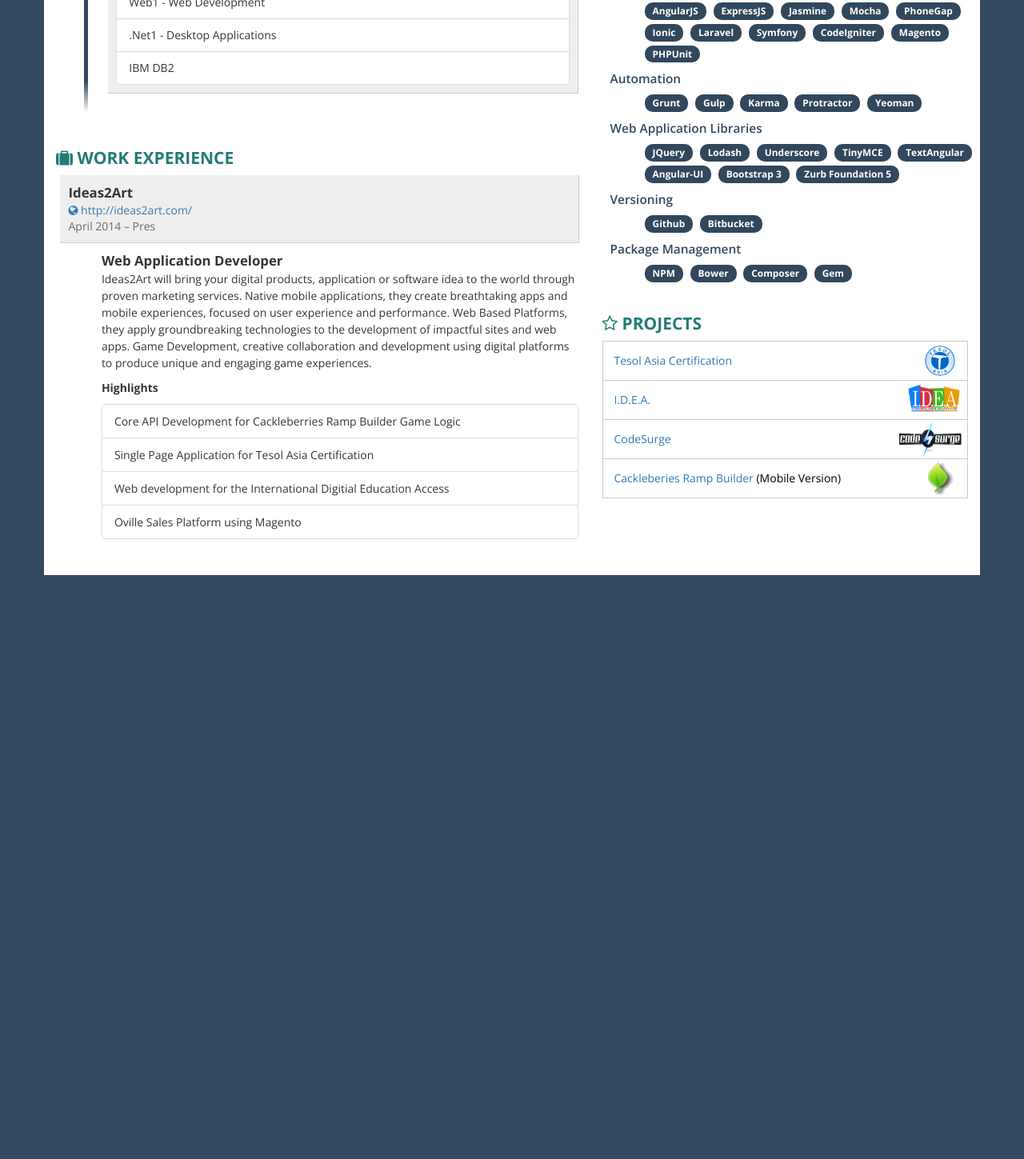
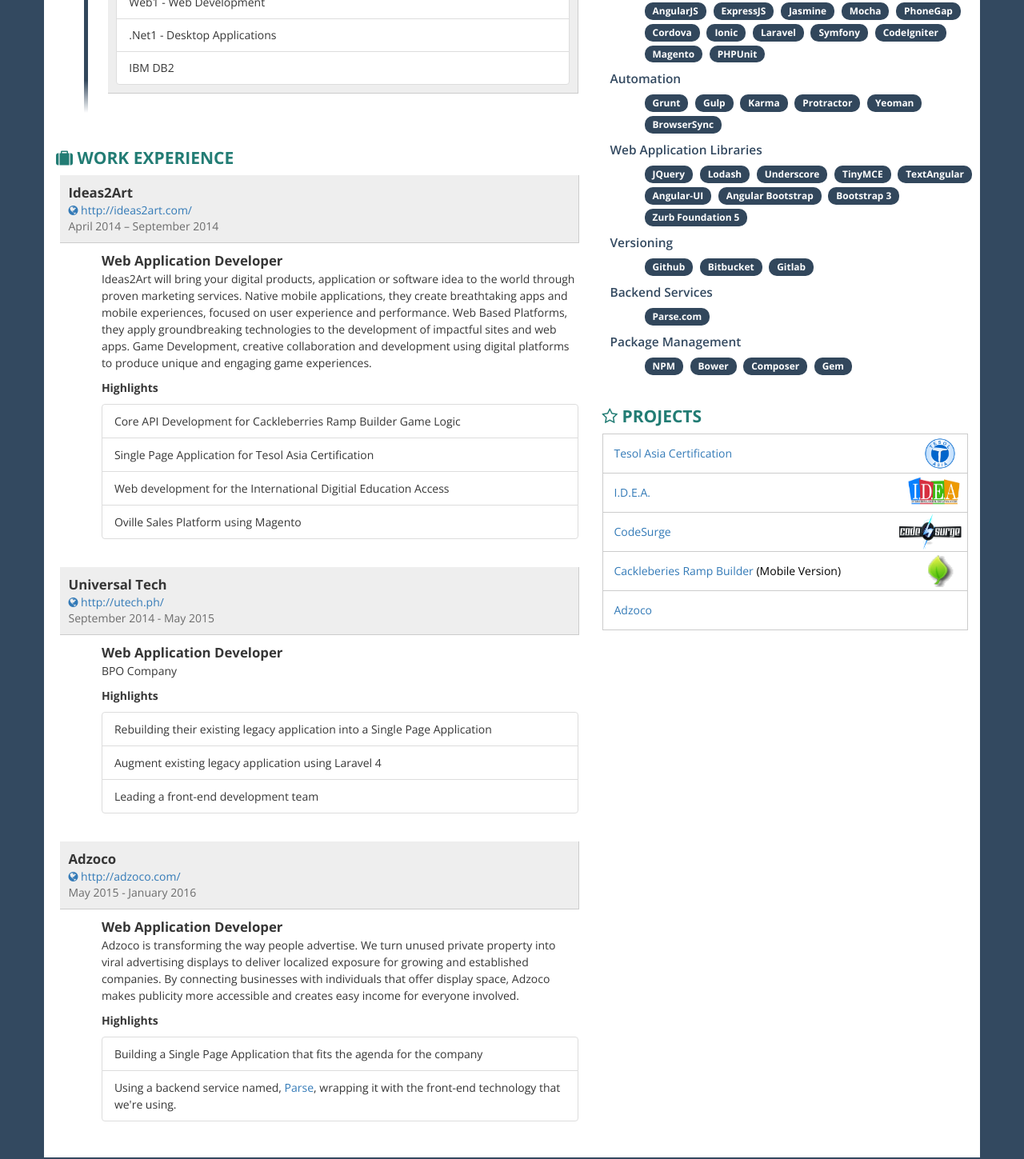
Before and after one commit to ryeballar/ryeballar.github.io, a plain HTML site: page index.html in a window 1280 px wide. Shown: the part 634-2083 px from the top of the page at 80% size. Before the commit the page ends 1368 px from the top, so only its background shows below. Drawn offline with nearby package versions, Linux system fonts and the light colour scheme.

Commit message:
added new wirj experience

```diff
--- a/index.html
+++ b/index.html
@@ -474,7 +474,7 @@
           </div>
           <!-- WORK EXPERIENCE -->
           <div class="box" style="margin: 0">
-            <h2><i class="fa fa-suitcase ico"></i> Work Experience</h2>
+			  <h2><i class="fa fa-suitcase ico"></i> Work Experience</h2>
               <div class="job clearfix">
                 <div class="row">
                   <div class="details">
@@ -482,7 +482,7 @@
                     <div class="address">
                       <a href="http://ideas2art.com/" target="_blank"><i class="fa fa-globe ico"></i> http://ideas2art.com/</a>
                     </div>
-                    <div class="year">April 2014 – Pres</div>
+                    <div class="year">April 2014 – September 2014</div>
                   </div>
                 </div>
                 <div class="row">
@@ -500,7 +500,59 @@
                     </div>
                   </div>
                 </div>
-              </div>
+			</div>
+
+			<div class="job clearfix">
+				<div class="row">
+					<div class="details">
+						<div class="where">Universal Tech</div>
+						<div class="address">
+							<a href="http://utech.ph/" target="_blank"><i class="fa fa-globe ico"></i> http://utech.ph/</a>
+						</div>
+						<div class="year">September 2014 - May 2015</div>
+					</div>
+				</div>
+				<div class="row">
+					<div class="col-xs-offset-1 col-xs-11">
+						<div class="profession">Web Application Developer</div>
+						<div class="description">
+							BPO Company
+							<div class="highlights">Highlights</div>
+							<ul class="list-group">
+								<li class="list-group-item">Rebuilding their existing legacy application into a Single Page Application</li>
+								<li class="list-group-item">Augment existing legacy application using Laravel 4</li>
+								<li class="list-group-item">Leading a front-end development team</li>
+							</ul>
+						</div>
+					</div>
+				</div>
+			</div>
+
+			<div class="job clearfix">
+				<div class="row">
+					<div class="details">
+						<div class="where">Adzoco</div>
+						<div class="address">
+							<a href="http://adzoco.com/" target="_blank"><i class="fa fa-globe ico"></i> http://adzoco.com/</a>
+						</div>
+						<div class="year">May 2015 - January 2016</div>
+					</div>
+				</div>
+				<div class="row">
+					<div class="col-xs-offset-1 col-xs-11">
+						<div class="profession">Web Application Developer</div>
+						<div class="description">
+							Adzoco is transforming the way people advertise. We turn unused private property into viral advertising displays to deliver localized exposure for growing and established companies. By connecting businesses with individuals that offer display space, Adzoco makes publicity more accessible and creates easy income for everyone involved.
+							<div class="highlights">Highlights</div>
+							<ul class="list-group">
+								<li class="list-group-item">Building a Single Page Application that fits the agenda for the company</li>
+								<li class="list-group-item">Using a backend service named, <a href="http://parse.com/">Parse</a>, wrapping it with the front-end technology that we're using.</li>
+							</ul>
+						</div>
+					</div>
+				</div>
+			</div>
+
           </div>
         </div>
         <div class="col-xs-12 col-sm-5">
@@ -590,6 +642,7 @@
                 <span class="skill badge">Jasmine</span>
                 <span class="skill badge">Mocha</span>
                 <span class="skill badge">PhoneGap</span>
+                <span class="skill badge">Cordova</span>
                 <span class="skill badge">Ionic</span>
                 <span class="skill badge">Laravel</span>
                 <span class="skill badge">Symfony</span>
@@ -609,6 +662,7 @@
                 <span class="skill badge">Karma</span>
                 <span class="skill badge">Protractor</span>
                 <span class="skill badge">Yeoman</span>
+                <span class="skill badge">BrowserSync</span>
               </div>
             </div>
             <div class="skills clearfix">
@@ -623,6 +677,7 @@
                 <span class="skill badge">TinyMCE</span>
                 <span class="skill badge">TextAngular</span>
                 <span class="skill badge">Angular-UI</span>
+                <span class="skill badge">Angular Bootstrap</span>
                 <span class="skill badge">Bootstrap 3</span>
                 <span class="skill badge">Zurb Foundation 5</span>
               </div>
@@ -635,6 +690,16 @@
               <div class="col-sm-offset-1 col-sm-12 clearfix">
                 <span class="skill badge">Github</span>
                 <span class="skill badge">Bitbucket</span>
+                <span class="skill badge">Gitlab</span>
+              </div>
+            </div>
+            <div class="skills clearfix">
+			  <div class="item-skills">
+					Backend Services
+
+              </div>
+              <div class="col-sm-offset-1 col-sm-12 clearfix">
+                <span class="skill badge">Parse.com</span>
               </div>
             </div>
             <div class="skills clearfix">
@@ -682,6 +747,13 @@
                   <img src="images/cackleberries-icon.ico" class="pull-right" style="width: 65px; height: 40px; margin-top: -10px; margin-right: -10px" />
                 </a>
               </li>
+              <li style="border: 1px solid #ccc; border-top: 0; position: relative;">
+				  <a href="http://app.adzoco.com/" style="display: block; padding: 1em; text-decoration: none">
+				  Adzoco
+                  <span style="display: none; font-size: 0.8em" class="show-print">http://app.adzoco.com/</span>
+                  <!-- <img src="images/codesurge&#45;icon.png" class="pull&#45;right" style="width: 85px; height: 60px; margin&#45;top: &#45;20px; margin&#45;right: &#45;10px" /> -->
+                </a>
+              </li>
             </ul>
           </div>
           <!-- LANGUAGES -->
```
